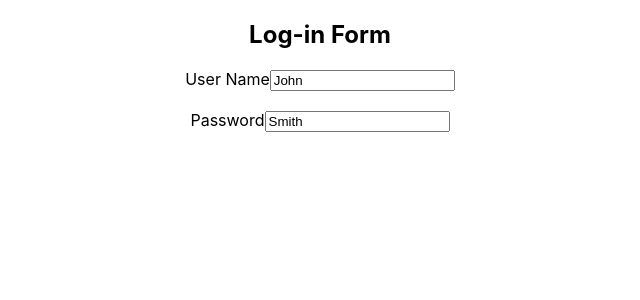
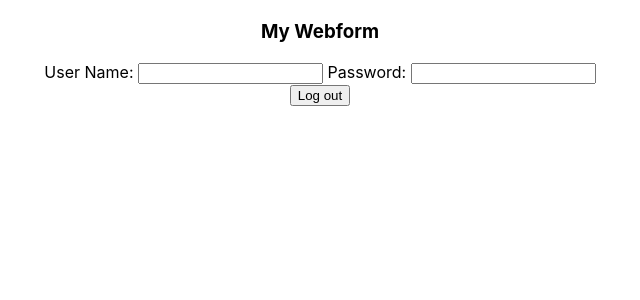
Before and after one commit to charlyee/react-assignment, a React (Create React App) app: page / in a window 1280 px wide. Shown: the top 300 px of the page, without its empty margins (320-960 px from the left). Built offline with nearby package versions, Linux system fonts and the light colour scheme.

Commit message:
added login/out toggle button

```diff
--- a/src/components/Person.tsx
+++ b/src/components/Person.tsx
@@ -6,33 +6,92 @@ interface IPersonProps {
 interface IPersonState {
     userName: string,
     userPassword: string,
-    // age: number,
-    // liked: boolean
+    liked: boolean
 }
 
 export default class Person extends React.Component<IPersonProps, IPersonState> {
     constructor ( props: string ) {
         super( props );
         this.state = {
-            userName: "John",
-            userPassword: "Smith",
-            // age: 45
-            // liked: false
+            userName: "",
+            userPassword: "",
+            liked: false
         }
     }
-    render () {
+    updatePerson = ( event: any ) => {
+        event.preventDefault();
+
+        let userNameString: string,
+            userPasswordString: string;
+
+        const userName: HTMLInputElement | null = document.querySelector( '[name="user-name"]' );
+        const userPassword: HTMLInputElement | null = document.querySelector( '[name="user-password"]' );
+
+        if ( userName === null )
+            userNameString = '';
+        else
+            userNameString = userName.value;
+
+        if ( userPassword === null )
+            userPasswordString = '';
+        else
+            userPasswordString = userPassword.value;
+
+        this.setState( {
+            userName: userNameString,
+            userPassword: userPasswordString,
+            liked: this.state.liked
+        } );
+    }
+    toggleLike = () => {
+        this.setState( {
+            userName: this.state.userName,
+            userPassword: this.state.userPassword,
+            liked: !this.state.liked // Switch boolean to the opposite (!)
+        } );
+    }
+    liked = () => {
         return (
             <div>
-                {/* <h2>{this.state.userName} {this.state.userPassword}</h2> */}
-                <form>
-                    <h2>Log-in Form</h2>
-                    <label htmlFor="user-name">User Name</label>
-                    <input type="text" name="user-name" value={this.state.userName} />
-                    <h3> </h3>
-                    <label htmlFor="user-password">Password</label>
-                    <input type="text" name="user-password" value={this.state.userPassword} />
+                <h2>{this.state.userName} {this.state.userPassword}</h2>
+                {/* <p>Welcome...</p> */}
+                <form onSubmit={this.updatePerson}>
+                    <h3>My Webform</h3>
+                    <label htmlFor="first-name">User Name: </label>
+                    <input type="text" name="user-name" placeholder={this.state.userName} />
+                    <label htmlFor="last-name"> Password: </label>
+                    <input type="text" name="user-password" placeholder={this.state.userPassword} />
+                    {/* <input type="submit" value="Apply Updates" /> */}
                 </form>
+                <button onClick={this.toggleLike}>
+                    Login
+                </button>
             </div>
-        )
+        );
+    }
+    unLiked = () => {
+        return (
+            <div>
+                <h2>{this.state.userName} {this.state.userPassword}</h2>
+                {/* <p>They are {this.state.age} years old.</p> */}
+                <form onSubmit={this.updatePerson}>
+                    <h3>My Webform</h3>
+                    <label htmlFor="first-name">User Name: </label>
+                    <input type="text" name="user-name" placeholder={this.state.userName} />
+                    <label htmlFor="last-name"> Password: </label>
+                    <input type="text" name="user-password" placeholder={this.state.userPassword} />
+                    {/* <input type="submit" value="Apply Updates" /> */}
+                </form>
+                <button onClick={this.toggleLike}>
+                    Log out
+                </button>
+            </div>
+        );
+    }
+    render () {
+        if ( this.state.liked )
+            return this.liked();
+        else
+            return this.unLiked();
     }
 }
```
